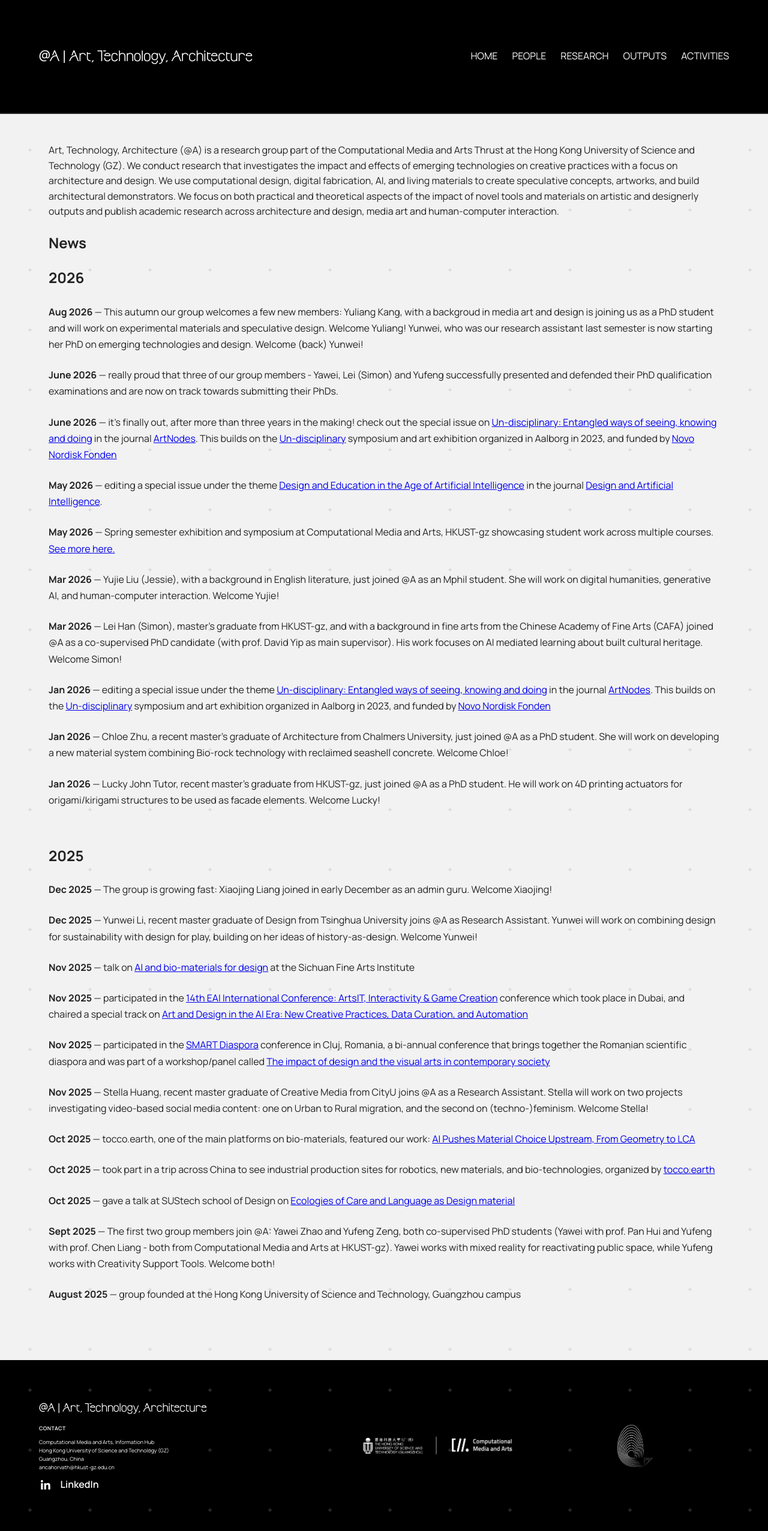
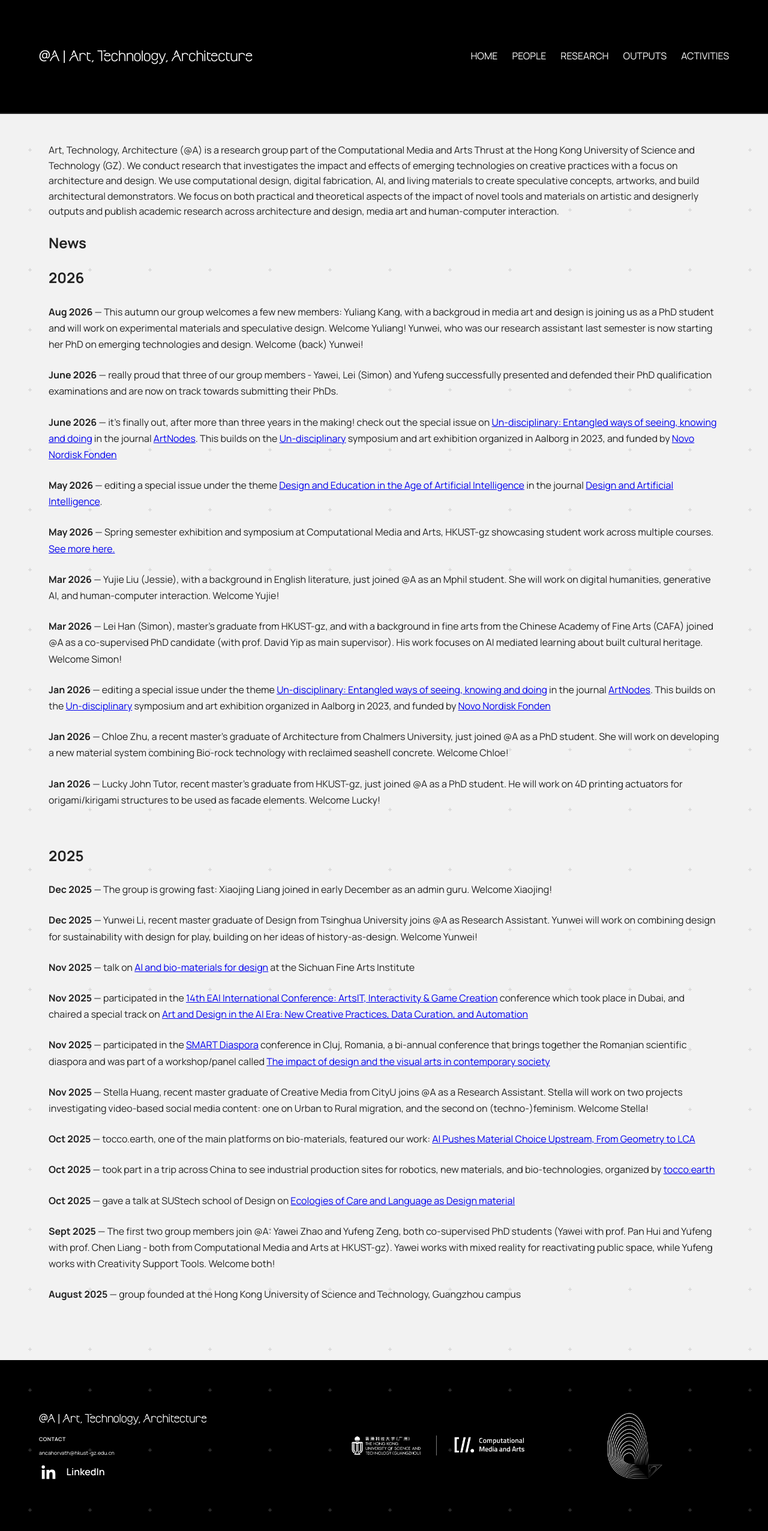
Before and after one commit to anqua/at-a, a Jekyll site: the page built from index.md, in a window 1280 px wide. Shown: the whole page at 60% size. Built offline with Jekyll 4.4.1, drawn with Linux system fonts in a browser that asks for light colours.

Commit message:
Remove footer address lines, enlarge the three logos
- Remove "Computational Media and Arts, Information Hub / Hong Kong
  University of Science and Technology (GZ) / Guangzhou, China"
  from the footer contact block, keeping the email link
- Enlarge HKUST-GZ+CMA logo (3.2rem -> 5rem), @A logo (4.5rem ->
  7rem), and the LinkedIn icon (22px -> 32px)

Verified with a local build + browser checks: address text is gone
from the built HTML (0 occurrences of "Information Hub"), email link
still present, all three elements report the new larger rendered
sizes (HKUST-CMA ~313x59, @A 112x112, LinkedIn icon 32x32), no
overflow at 1600px or 375px mobile.

```diff
--- a/_layouts/default.html
+++ b/_layouts/default.html
@@ -39,9 +39,6 @@
         <span class="footer-group-name">@A | Art, Technology, Architecture</span>
         <p class="footer-heading">Contact</p>
         <p>
-          Computational Media and Arts, Information Hub<br>
-          Hong Kong University of Science and Technology (GZ)<br>
-          Guangzhou, China<br>
           <a href="mailto:ancahorvath@hkust-gz.edu.cn">ancahorvath@hkust-gz.edu.cn</a>
         </p>
         <div class="footer-social">
--- a/assets/css/style.css
+++ b/assets/css/style.css
@@ -414,7 +414,7 @@ h1 {
 
 .footer-logo-hkustcma {
   max-width: 100%;
-  max-height: 3.2rem;
+  max-height: 5rem;
   width: auto;
   height: auto;
   filter: brightness(0) invert(1);
@@ -422,7 +422,7 @@ h1 {
 
 .footer-logo-ata {
   max-width: 100%;
-  max-height: 4.5rem;
+  max-height: 7rem;
   width: auto;
   height: auto;
 }
@@ -444,8 +444,8 @@ h1 {
 
 .footer-social-link .icon-linkedin,
 .footer-social-link .icon-instagram {
-  width: 22px;
-  height: 22px;
+  width: 32px;
+  height: 32px;
   color: #fff;
 }
 
```
